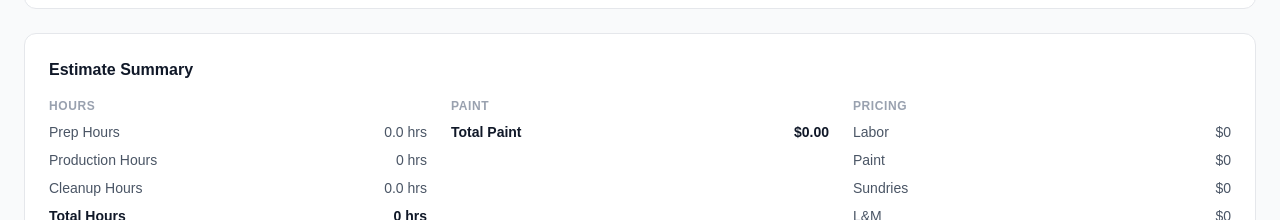
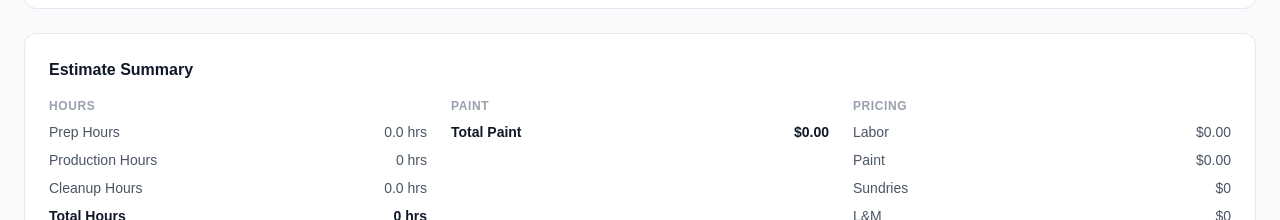
Before and after one commit to mnsmerch/estimator-pro, a Next.js app: page /estimates/new in a window 1280 px wide. Shown: the part 2019-2239 px from the top of the page. Built offline with nearby package versions, Linux system fonts and the light colour scheme; no server answers; the database is empty; sample sign-in values are in the browser's storage.

Commit message:
Show cents for Labor and Paint in estimate summary
Co-Authored-By: Claude Sonnet 4.6 <noreply@anthropic.com>

```diff
--- a/components/estimates/EstimateForm.tsx
+++ b/components/estimates/EstimateForm.tsx
@@ -476,8 +476,8 @@ export default function EstimateForm({ estimateId, initialData }: EstimateFormPr
               </div>
               <div className="space-y-2">
                 <p className="text-xs font-semibold uppercase tracking-wider text-gray-400">Pricing</p>
-                <SummaryRow label="Labor"    value={fmt(totals.laborCost)} />
-                <SummaryRow label="Paint"    value={fmt(totals.totalPaintCost)} />
+                <SummaryRow label="Labor"    value={fmtCents(totals.laborCost)} />
+                <SummaryRow label="Paint"    value={fmtCents(totals.totalPaintCost)} />
                 <SummaryRow label="Sundries" value={fmt(totals.sundries)} />
                 <SummaryRow label="L&amp;M"  value={fmt(totals.landm)} />
                 <SummaryRow label={`Markup (${(markup * 100).toFixed(0)}%)`} value="" />
```
